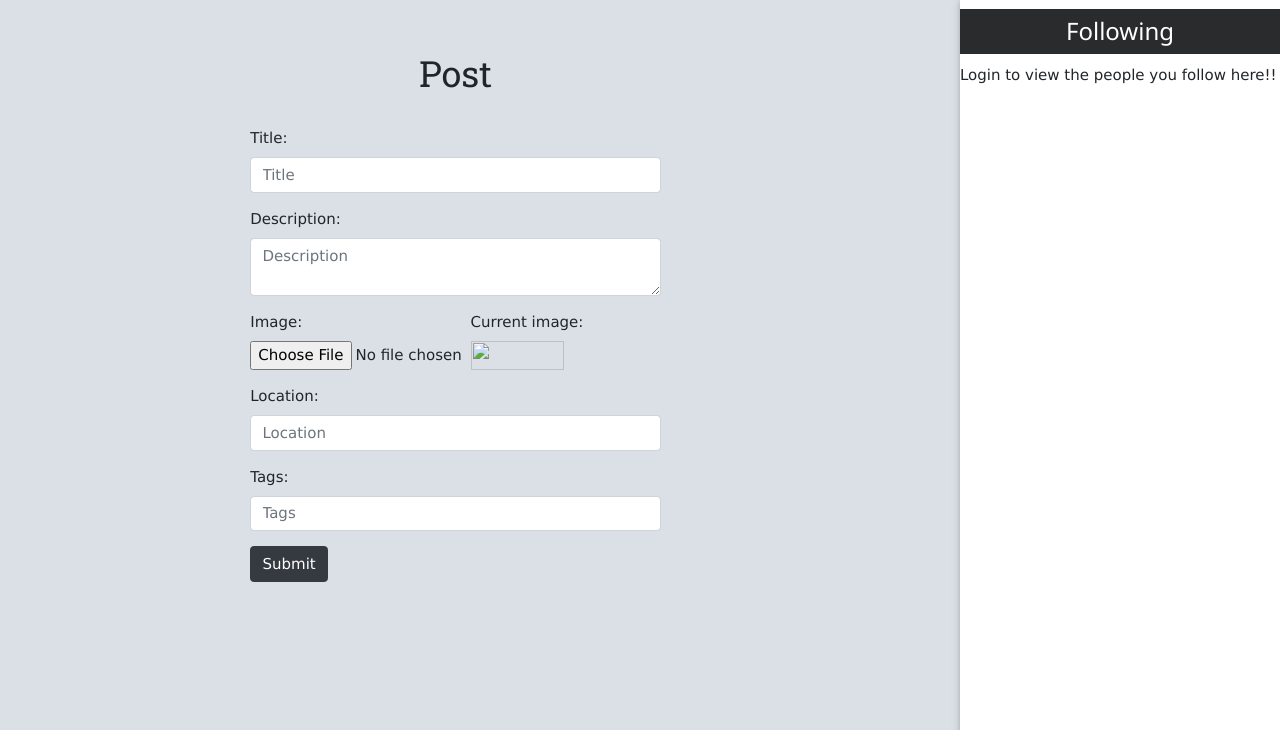
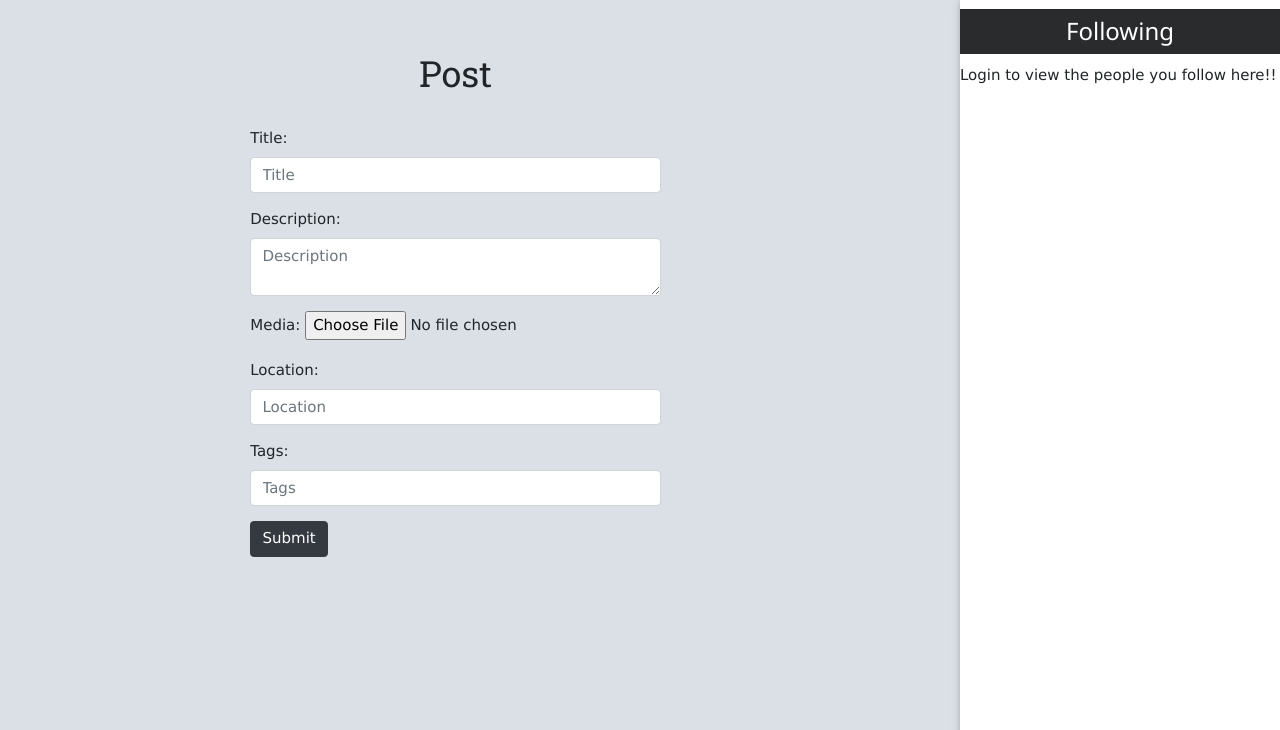
Before and after one commit to meet08062000/WeConnect-Django, a Django app: template mainApp/templates/mainApp/editpost.html in a window 1280 px wide. Shown: the part 70-800 px from the top of the page. Run offline with Django 3.2, Linux system fonts and the light colour scheme; the template is opened without the code that fills it, so the values that code supplies are empty; some libraries are stand-ins or nearby versions.

Commit message:
minor bug fixes

```diff
--- a/mainApp/templates/mainApp/createpost.html
+++ b/mainApp/templates/mainApp/createpost.html
@@ -20,7 +20,7 @@
                 required>{{post.desc}}</textarea>
         </div>
         <div class='form-group'>
-            <label for='image'>Media file (optional): </label>
+            <label for='media'>Media file (optional): </label>
             <input type='file' name='media' placeholder='Media file'>
         </div>
         <div class='form-group'>
--- a/mainApp/templates/mainApp/editpost.html
+++ b/mainApp/templates/mainApp/editpost.html
@@ -1,4 +1,5 @@
 {% extends 'mainApp/base.html' %}
+{% load split %}
 
 {% block content %}
 <div class='container' style='width: 50%; margin-top: 6%'>
@@ -18,18 +19,46 @@
             <label for='desc'>Description: </label>
             <textarea type='text' name='desc' placeholder='Description' class='form-control'>{{post.desc}}</textarea>
         </div>
+        {% if post.media %}
         <div class='form-group'>
             <div class="row">
-                <div class="col-sm-6">
-                    <label for='image'>Image: </label>
-                    <input type='file' name='image' placeholder='Image'>
-                </div>
-                <div class="col-sm-6">
-                    <label for='curr_image'>Current image: </label>
-                    <img src='{{post.media.url}}' name='curr_image' style="width: 70%; height: 70%">
+                <div class="col">
+                    <label for='media'>Media File: </label>
+                    <input type='file' name='media' placeholder='media'>
                 </div>
             </div>
+            <div class="row">
+                <div class="col">
+                    <div class="row">
+                        <div class="col">Current media file</div>
+                        <div class="col">
+                            {% if post.media %}
+                            {% with post.media.url|split:"." as media_list %}
+                            {% if media_list|last == 'jpg' or media_list|last == 'jpeg' or media_list|last == 'png' or media_list|last == 'gif' or media_list|last == 'tiff' %}
+                            <img class="card-img-top" src="{{post.media.url}}" alt="Card image cap" width="75%"
+                                height="75%">
+                            {% elif media_list|last == 'mp4' or media_list|last == 'mkv' or media_list|last == 'mov' %}
+                            <video src="{{post.media.url}}" controls width="75%" height="100%"></video>
+                            {% endif %}
+                            {% endwith %}
+                            {% endif %}
+                        </div>
+                    </div>
+                </div>
+            </div>
+            <div class="row">
+                <div class="col">
+                    <button type="button" class="btn btn-primary">Delete media file</button>
+                </div>
+            </div>
+
         </div>
+        {% else %}
+        <div class="form-group">
+            <label for='media'>Media: </label>
+            <input type='file' name='media' placeholder='Media'>
+        </div>
+        {% endif %}
         <div>
 
         </div>
--- a/mainApp/templates/mainApp/post_layout.html
+++ b/mainApp/templates/mainApp/post_layout.html
@@ -27,7 +27,7 @@
     {% if media_list|last == 'jpg' or media_list|last == 'jpeg' or media_list|last == 'png' or media_list|last == 'gif' or media_list|last == 'tiff' %}
     <img class="card-img-top" src="{{post.media.url}}" alt="Card image cap">
     {% elif media_list|last == 'mp4' or media_list|last == 'mkv' or media_list|last == 'mov' %}
-    <video src="{{post.media.url}}" controls height="400"></video>
+    <video src="{{post.media.url}}" controls height="400" autoplay="true" loop="true"></video>
     {% endif %}
     {% endwith %}
     {% endif %}
```
Also changed, not shown: mainApp/views.py (+5 -3 lines).
